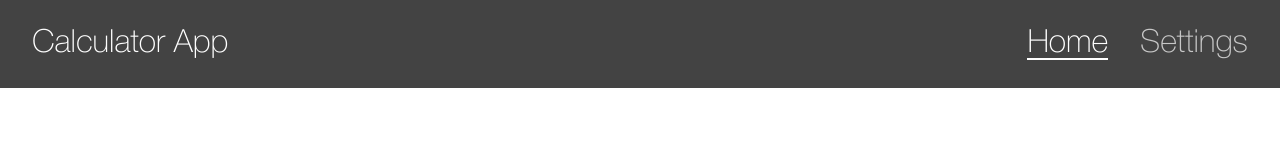
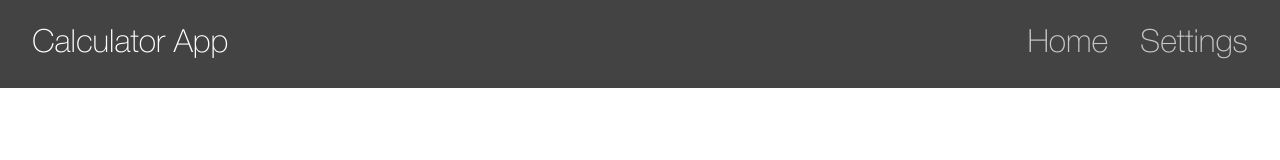
Before and after one commit to UladzislauPapliouka/calculator, a React (Create React App) app: page / in a window 1280 px wide. Shown: the top 160 px of the page. Built offline with nearby package versions, Linux system fonts and the light colour scheme.

Commit message:
feat: make navlinks in Header dynamic and dependent on currnt route

```diff
--- a/src/Components/Header/index.jsx
+++ b/src/Components/Header/index.jsx
@@ -1,5 +1,6 @@
 import React from "react";
 import {HeaderWrapper, Link, NavigationWrapper} from "./styled";
+import {NavLink} from "react-router-dom";
 
 
 const Header = () => {
@@ -7,8 +8,8 @@ const Header = () => {
         <HeaderWrapper>
             <span>Calculator App</span>
             <NavigationWrapper >
-                <Link active>Home</Link>
-                <Link >Settings</Link>
+                <NavLink to={'home'}>{({isActive})=><Link active={isActive}>Home</Link>}</NavLink>
+                <NavLink to={'settings'}>{({isActive})=><Link active={isActive}>Settings</Link>}</NavLink>
             </NavigationWrapper>
         </HeaderWrapper>
     )
--- a/src/Components/Header/styled.js
+++ b/src/Components/Header/styled.js
@@ -20,6 +20,7 @@ export const Link = styled.div`
         default :
             return  css`
               font-size: 3.2em;
+              text-decoration: none;
               cursor: pointer;
               position: relative;
               opacity:  0.7;
@@ -37,6 +38,10 @@ export const HeaderWrapper = styled.header`
   align-items: center;
   font-family: HelveticaNeueCyr;
   font-weight: 100;
+  & a {
+    text-decoration: none;
+    color: inherit;
+  }
   & span  {
     font-size: 3.2em;
   }
--- a/src/index.js
+++ b/src/index.js
@@ -4,11 +4,14 @@ import './index.css';
 import './assets/fonts/stylesheet.css'
 import App from './App';
 import reportWebVitals from './reportWebVitals';
+import {BrowserRouter} from "react-router-dom";
 
 const root = ReactDOM.createRoot(document.getElementById('root'));
 root.render(
   <React.StrictMode>
-    <App />
+    <BrowserRouter>
+       <App />
+    </BrowserRouter>
   </React.StrictMode>
 );
 
```
